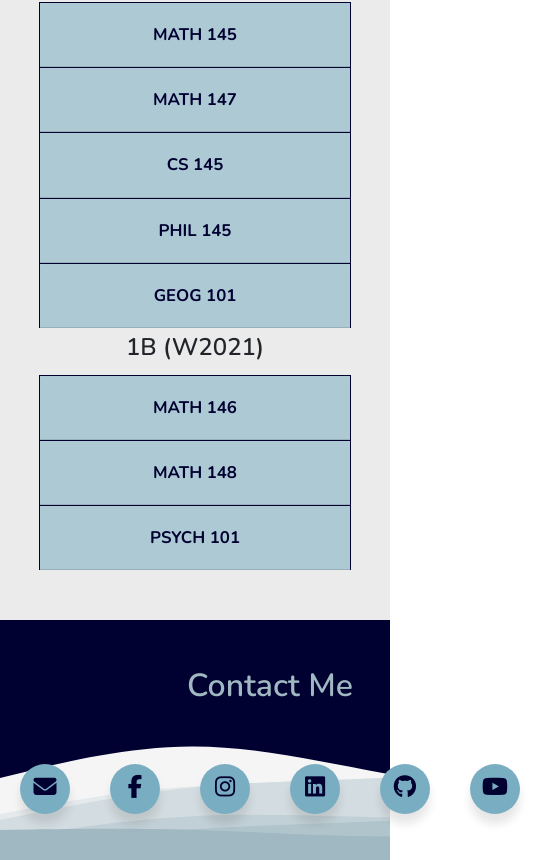
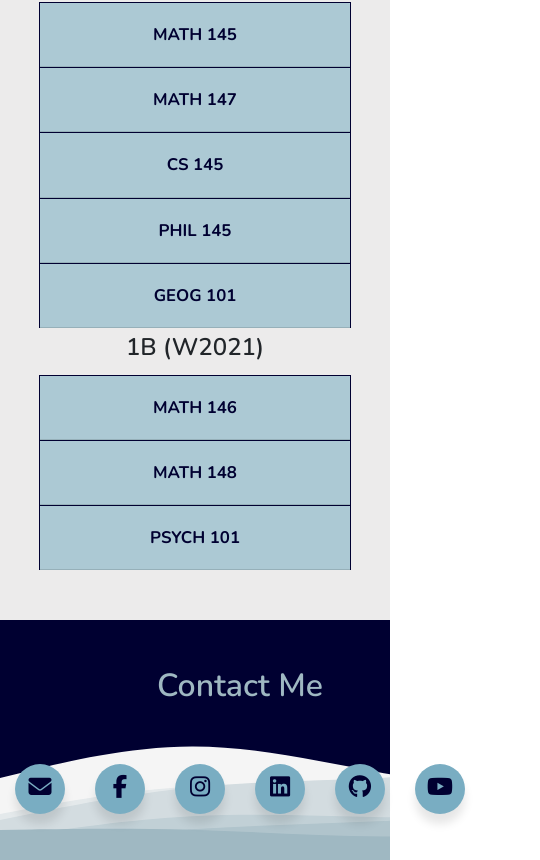
Before and after one commit to mcpenguin/the-arctic-blog, a React (Create React App) app: page / in a window 390 px wide. Shown: the part 9250-10110 px from the top of the page, 540 px wide, since content can reach past the window. Built offline with nearby package versions, Linux system fonts and the light colour scheme.

Commit message:
media contact me for iphone

```diff
--- a/src/components/ContactMe/ContactMe.css
+++ b/src/components/ContactMe/ContactMe.css
@@ -75,7 +75,7 @@
 
 @media (max-width: 768px) {
     .wrapper .icon {
-        margin: 10px 20px;
+        margin: 10px 15px;
     }
 }
 
```
